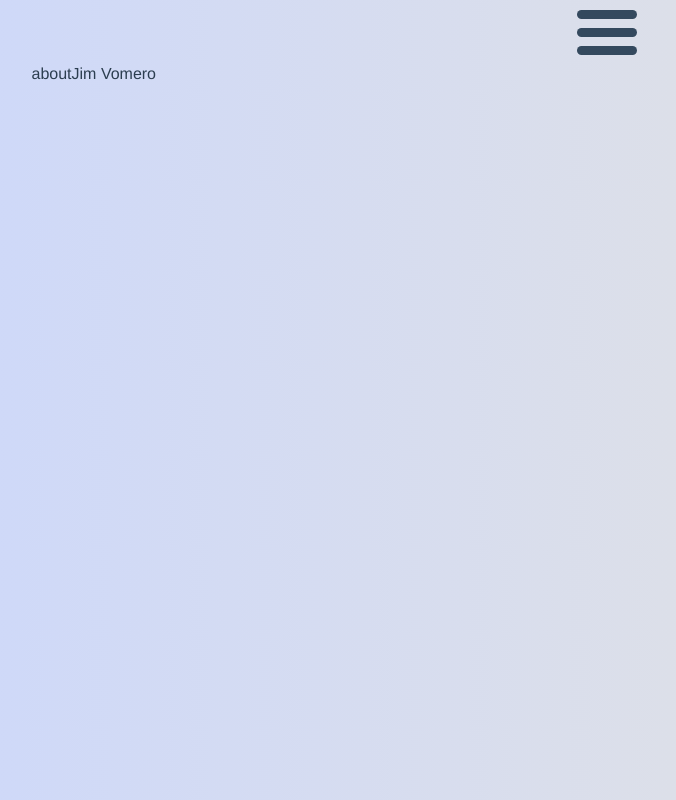
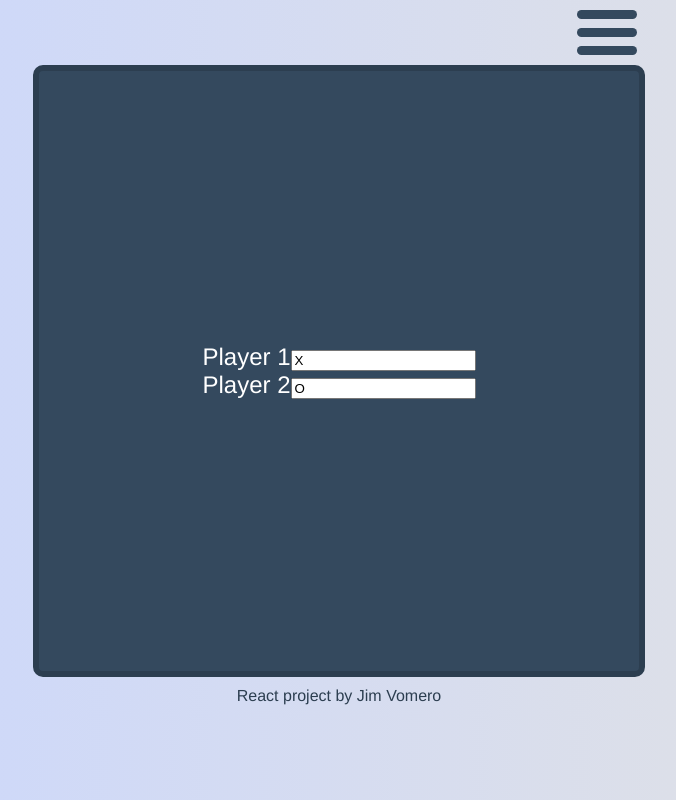
Before and after one commit to nJim/tictactoe-js, a React (Create React App) app: page /settings in a window 1280 px wide. Shown: the whole page, without its empty margins (301-977 px from the left). Built offline with nearby package versions, Linux system fonts and the light colour scheme.

Commit message:
Creates top level pages.

```diff
--- a/src/components/0-base/global.css
+++ b/src/components/0-base/global.css
@@ -4,6 +4,7 @@ body {
   background: linear-gradient(to right, #c9d6ff, #e2e2e2);
   color: #2c3e50;
   font-family: Helvetica;
+  font-size: 1.5rem;
 }
 
 a {
--- a/src/components/2-molecules/NavLinks.tsx
+++ b/src/components/2-molecules/NavLinks.tsx
@@ -9,7 +9,7 @@ const NavLinks = ({menuState, handleClose}: Props) => {
       <NavLink url="/" label="Home" />
       <NavLink url="/play" label="Play" />
       <NavLink url="/about" label="About" />
-      <NavLink url="/users" label="Settings" />
+      <NavLink url="/settings" label="Settings" />
     </ul>
   );
 }
--- /dev/null
+++ b/src/components/3-organisms/Border.css
@@ -0,0 +1,17 @@
+.border {
+  width: 500px;
+  min-height: 500px;
+  margin: 0 auto;
+  background-color: #34495e;
+  color: #fff;
+  border: 6px solid #2c3e50;
+  border-radius: 10px;
+  display: grid;
+  align-items: center;
+  text-align: center;
+  padding: 50px;
+}
+
+.border a {
+  color: #fff;
+}
--- /dev/null
+++ b/src/components/3-organisms/Border.tsx
@@ -0,0 +1,13 @@
+import React, { ReactChild } from "react";
+import "./Border.css";
+
+const Border = ({ children }: Props) =>
+  <div className="border">{ children }</div>;
+
+type Props = {
+  children?:
+    | React.ReactChild
+    | React.ReactChild[];
+}
+
+export default Border;
--- /dev/null
+++ b/src/components/3-organisms/Footer.css
@@ -0,0 +1,5 @@
+.footer {
+  text-align: center;
+  margin: 10px;
+  font-size: 1rem;
+}
--- a/src/components/3-organisms/Footer.tsx
+++ b/src/components/3-organisms/Footer.tsx
@@ -1,9 +1,10 @@
-import React, { Fragment } from "react";
+import React from "react";
+import "./Footer.css";
 
 const Footer = () => (
-  <Fragment>
-    <a href="http://www.jimvomero.com">Jim Vomero</a>
-  </Fragment>
+  <div className="footer">
+    React project by <a href="http://www.jimvomero.com">Jim Vomero</a>
+  </div>
 );
 
 export default Footer;
--- /dev/null
+++ b/src/components/4-templates/AboutPage.tsx
@@ -0,0 +1,16 @@
+import React from "react";
+import Border from "../3-organisms/Border";
+
+const AboutPage = () => (
+  <Border>
+    <div>
+      This is a sandbox project for experimenting with React. It's written in TypeScript and includes custom react hooks, context, and state management.
+      <br /><br />
+      Part of this project is to compare ease of development, performance, and build size  between multiple frameworks. I'll publish the findings in a future blog post.
+      <br /><br/>
+      <a href="https://github.com/nJim/tictactoe-react">View this project on GitHub</a>.
+    </div>
+  </Border>
+);
+
+export default AboutPage;
--- /dev/null
+++ b/src/components/4-templates/SettingsPage.tsx
@@ -0,0 +1,19 @@
+import React from "react";
+import Border from "../3-organisms/Border";
+
+const SettingsPage = () => (
+  <Border>
+    <div>
+      <div className="form-item">
+        <label>Player 1</label>
+        <input type="text" value="X" />
+      </div>
+      <div className="form-item">
+        <label>Player 2</label>
+        <input type="text" value="O"/>
+      </div>
+    </div>
+  </Border>
+);
+
+export default SettingsPage;
--- a/src/components/4-templates/Welcome.tsx
+++ b/src/components/4-templates/WelcomePage.tsx
@@ -1,7 +1,7 @@
 import React from "react";
 import Grid from "../3-organisms/Board";
 
-const Welcome = () => {
+const WelcomePage = () => {
   const values = ["T", "I", "C", "T", "A", "C", "T", "O", "E"];
   const handleClick = () => {};
   return (
@@ -11,4 +11,4 @@ const Welcome = () => {
   );
 };
 
-export default Welcome;
+export default WelcomePage;
--- a/src/components/5-app/App.tsx
+++ b/src/components/5-app/App.tsx
@@ -4,25 +4,19 @@ import "./App.css";
 import Header from "../3-organisms/Header";
 import Footer from "../3-organisms/Footer";
 import Play from "../4-templates/Play";
-import Welcome from "../4-templates/Welcome";
+import AboutPage from "../4-templates/AboutPage";
+import WelcomePage from "../4-templates/WelcomePage";
+import SettingsPage from "../4-templates/SettingsPage";
 
 const App = () => (
   <Router>
     <div className="app">
       <Header />
       <Switch>
-        <Route path="/about">
-          <>about</>
-        </Route>
-        <Route path="/settings">
-          <>about</>
-        </Route>
-        <Route path="/play">
-          <Play />
-        </Route>
-        <Route path="/">
-          <Welcome />
-        </Route>
+        <Route path="/about"><AboutPage /></Route>
+        <Route path="/settings"><SettingsPage /></Route>
+        <Route path="/play"><Play /></Route>
+        <Route path="/"><WelcomePage /></Route>
       </Switch>
       <Footer />
     </div>
```
